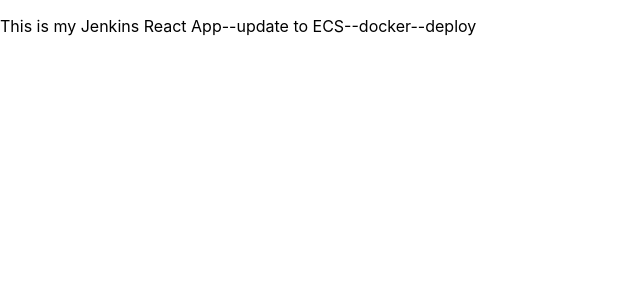
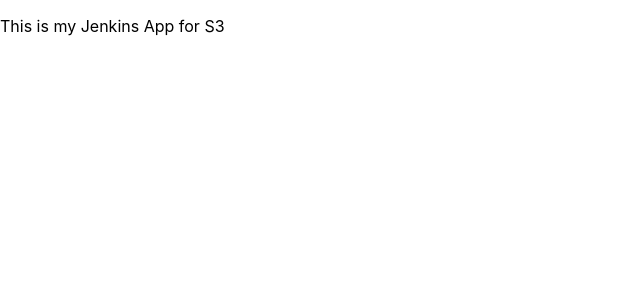
Before and after one commit to BIJOYROY42/Jenkins-React, a React (Create React App) app: page / in a window 1280 px wide. Shown: the top 300 px of the page, without its empty margins (0-640 px from the left). Built offline with nearby package versions, Linux system fonts and the light colour scheme.

Commit message:
last commit

```diff
--- a/src/App.js
+++ b/src/App.js
@@ -3,7 +3,7 @@
 
 function App() {
   return (
-    <p>This is my Jenkins React App--update to ECS--docker--deploy</p>
+    <p>This is my Jenkins App for S3</p>
   );
 }
 
```
Also changed, not shown: 1 other file (tests, documents, lock files or other folders).
